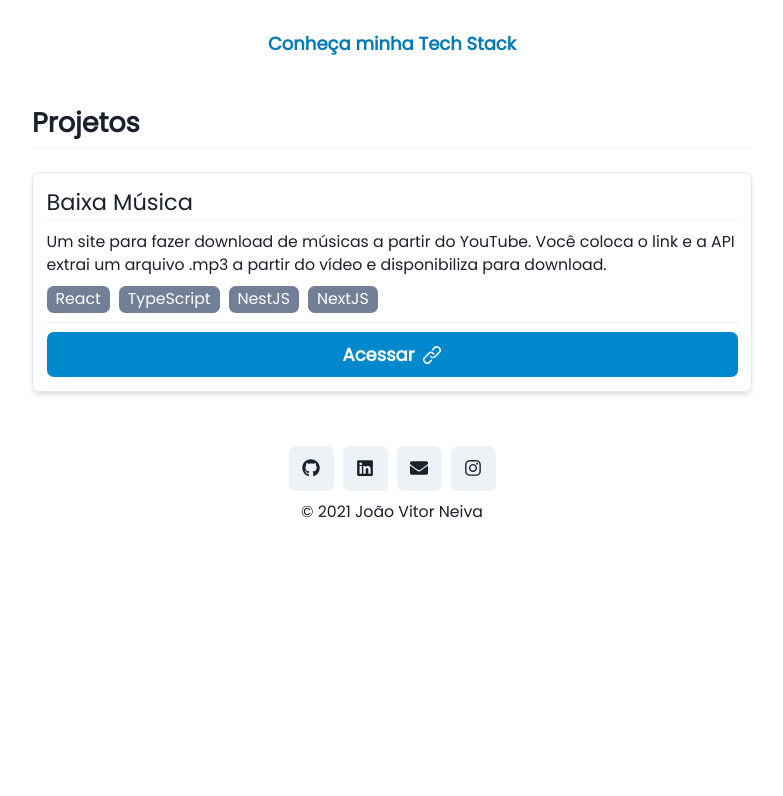
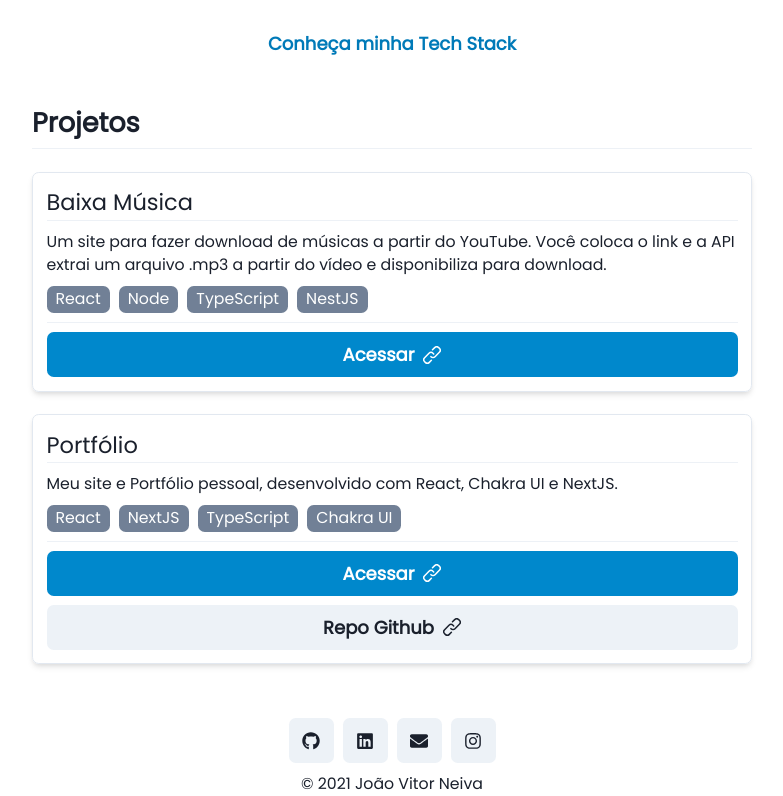
Before and after one commit to jneiva0/portfolio, a Next.js app: page / in a window 1280 px wide. Shown: the part 445-1241 px from the top of the page, without its empty margins (248-1031 px from the left). Before the commit the page ends 968 px from the top, so only its background shows below. Built offline with nearby package versions, Linux system fonts and the light colour scheme.

Commit message:
add portfolio to projects

```diff
--- a/src/components/ProjectCard.tsx
+++ b/src/components/ProjectCard.tsx
@@ -49,6 +49,20 @@ export const ProjectCard = ({ project }: { project: Project }) => (
           </Button>
         </LinkOverlay>
       </LinkBox>
+      {project.repo && (
+        <LinkBox w='full'>
+          <LinkOverlay href={project.repo} isExternal>
+            <Button
+              isFullWidth
+              variant='solid'
+              // colorScheme='telegram'
+              rightIcon={<LinkIcon />}
+            >
+              Repo Github
+            </Button>
+          </LinkOverlay>
+        </LinkBox>
+      )}
     </VStack>
   </Box>
 )
--- a/src/components/ProjectSection.tsx
+++ b/src/components/ProjectSection.tsx
@@ -8,7 +8,7 @@ export const ProjectSection = () => {
     <Box w='full' mt={4} px={4} textAlign='left'>
       <Heading fontSize='2xl'>Projetos</Heading>
       <Divider mt={2} mb={5} />
-      <Stack>
+      <Stack spacing={5}>
         {projectList.map(project => (
           <ProjectCard key={project.nome} project={project} />
         ))}
--- a/src/configs.ts
+++ b/src/configs.ts
@@ -9,6 +9,7 @@ export type Skill = {
 
 export type Project = {
   tags: string[]
+  repo?: string
 } & Skill
 
 export const skillList: Skill[] = [
@@ -87,6 +88,15 @@ export const projectList: Project[] = [
       'Um site para fazer download de músicas a partir do YouTube. Você coloca o link e a API extrai um arquivo .mp3 a partir do vídeo e disponibiliza para download.',
     imagem: '/react.png',
     link: 'https://baixa-musica.vercel.app',
-    tags: ['React', 'TypeScript', 'NestJS', 'NextJS'],
+    tags: ['React', 'Node', 'TypeScript', 'NestJS'],
+  },
+  {
+    nome: 'Portfólio',
+    descricao:
+      'Meu site e Portfólio pessoal, desenvolvido com React, Chakra UI e NextJS.',
+    imagem: '/react.png',
+    link: 'https://jvneiva.vercel.app',
+    tags: ['React', 'NextJS', 'TypeScript', 'Chakra UI'],
+    repo: 'https://github.com/jneiva0/portfolio',
   },
 ]
```
